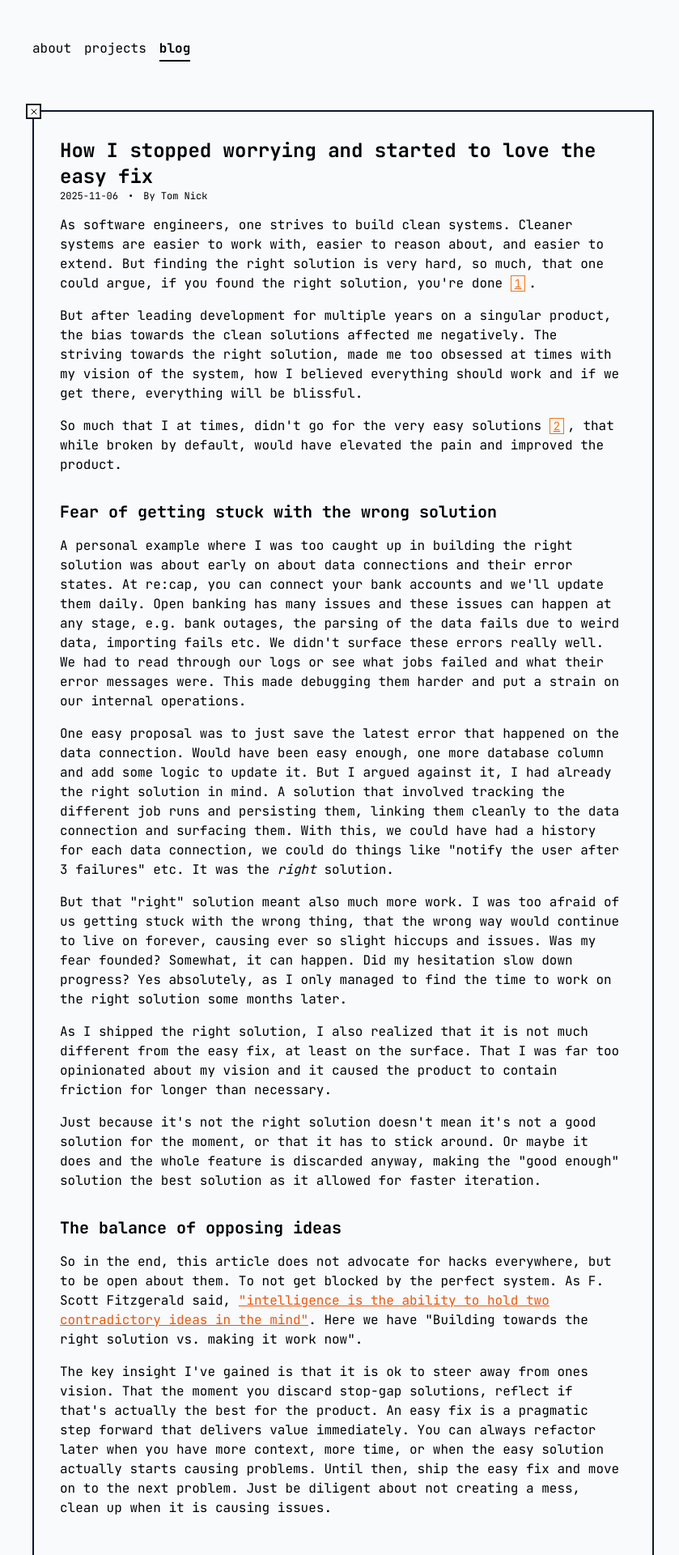
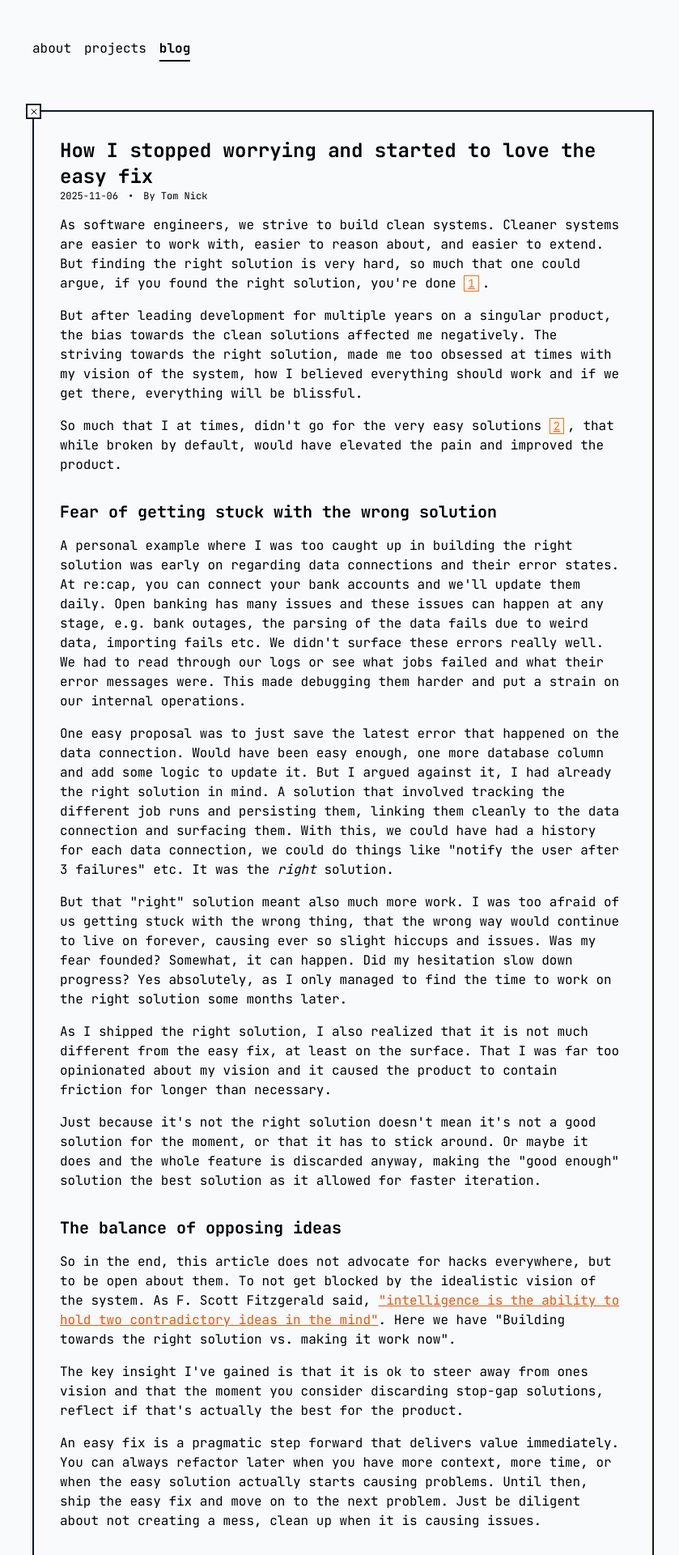
Before and after one commit to TN1ck/tn1ck.com, a Next.js app: page /blog/how-i-stopped-worrying-and-started-to-love-the-easy-fix in a window 1280 px wide. Shown: the top 1920 px of the page at 81% size, without its empty margins (216-1055 px from the left). Built offline with nearby package versions, Linux system fonts and the light colour scheme.

Commit message:
chore: final adjustments

```diff
--- a/pages/blog/how-i-stopped-worrying-and-started-to-love-the-easy-fix.tsx
+++ b/pages/blog/how-i-stopped-worrying-and-started-to-love-the-easy-fix.tsx
@@ -18,10 +18,10 @@ const SimpleFixBlog: NextPage = () => {
       <BlogContent metadata={metadata}>
         <div className="overflow-hidden">
           <p>
-            As software engineers, one strives to build clean systems. Cleaner
+            As software engineers, we strive to build clean systems. Cleaner
             systems are easier to work with, easier to reason about, and easier
-            to extend. But finding the right solution is very hard, so much,
-            that one could argue, if you found the right solution, you're done{" "}
+            to extend. But finding the right solution is very hard, so much that
+            one could argue, if you found the right solution, you're done{" "}
             <Footnote>
               A great post about how the right data models can shape your
               product can be found at{" "}
@@ -63,7 +63,7 @@ const SimpleFixBlog: NextPage = () => {
           <h2>Fear of getting stuck with the wrong solution</h2>
           <p>
             A personal example where I was too caught up in building the right
-            solution was about early on about data connections and their error
+            solution was early on regarding data connections and their error
             states. At re:cap, you can connect your bank accounts and we'll
             update them daily. Open banking has many issues and these issues can
             happen at any stage, e.g. bank outages, the parsing of the data
@@ -108,8 +108,8 @@ const SimpleFixBlog: NextPage = () => {
           <h2>The balance of opposing ideas</h2>
           <p>
             So in the end, this article does not advocate for hacks everywhere,
-            but to be open about them. To not get blocked by the perfect system.
-            As F. Scott Fitzgerald said,{" "}
+            but to be open about them. To not get blocked by the idealistic
+            vision of the system. As F. Scott Fitzgerald said,{" "}
             <a
               rel="noopener noreferrer"
               target="_blank"
@@ -123,13 +123,16 @@ const SimpleFixBlog: NextPage = () => {
           </p>
           <p>
             The key insight I've gained is that it is ok to steer away from ones
-            vision. That the moment you discard stop-gap solutions, reflect if
-            that's actually the best for the product. An easy fix is a pragmatic
-            step forward that delivers value immediately. You can always
-            refactor later when you have more context, more time, or when the
-            easy solution actually starts causing problems. Until then, ship the
-            easy fix and move on to the next problem. Just be diligent about not
-            creating a mess, clean up when it is causing issues.
+            vision and that the moment you consider discarding stop-gap
+            solutions, reflect if that's actually the best for the product.
+          </p>
+          <p>
+            An easy fix is a pragmatic step forward that delivers value
+            immediately. You can always refactor later when you have more
+            context, more time, or when the easy solution actually starts
+            causing problems. Until then, ship the easy fix and move on to the
+            next problem. Just be diligent about not creating a mess, clean up
+            when it is causing issues.
           </p>
         </div>
       </BlogContent>
```
